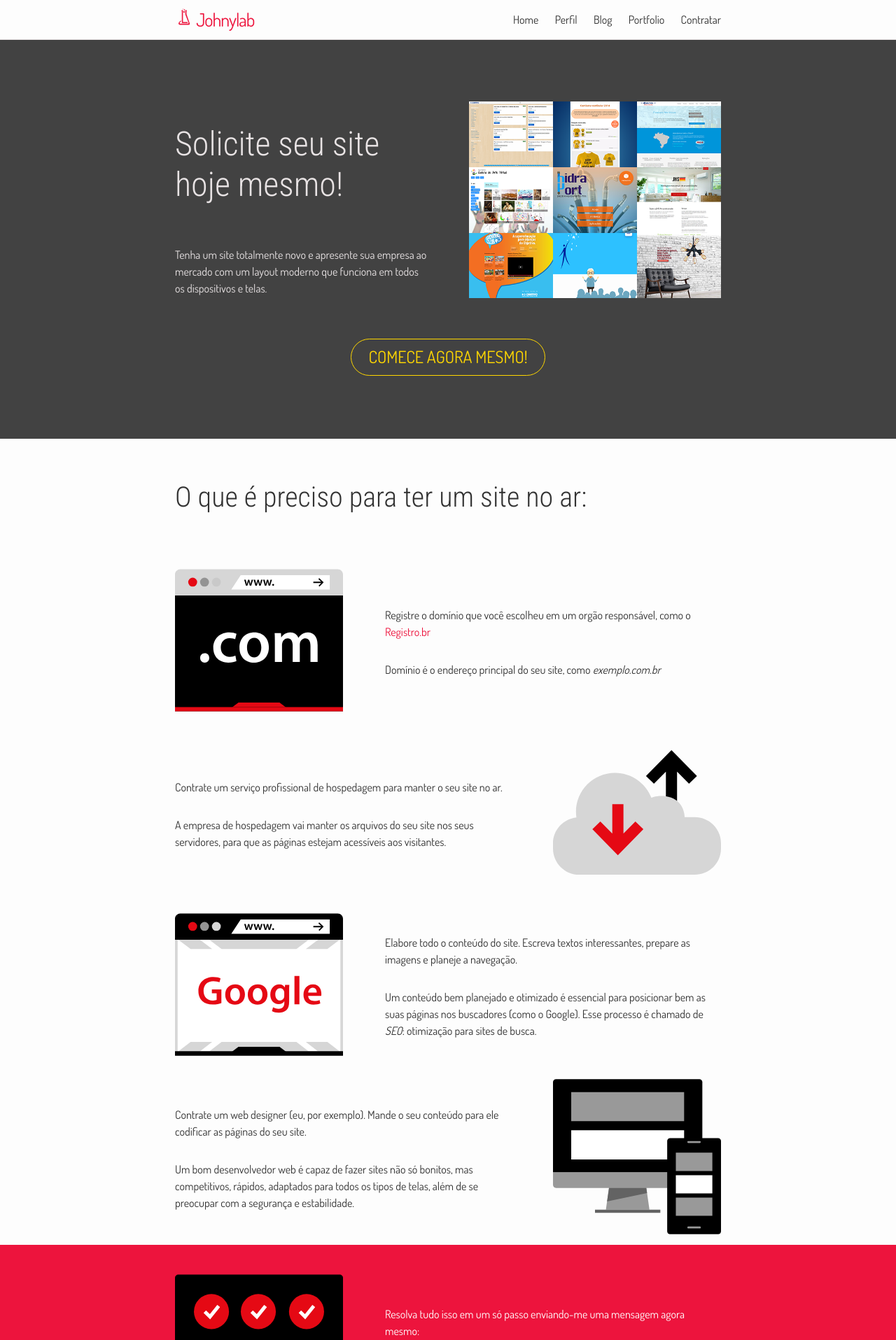
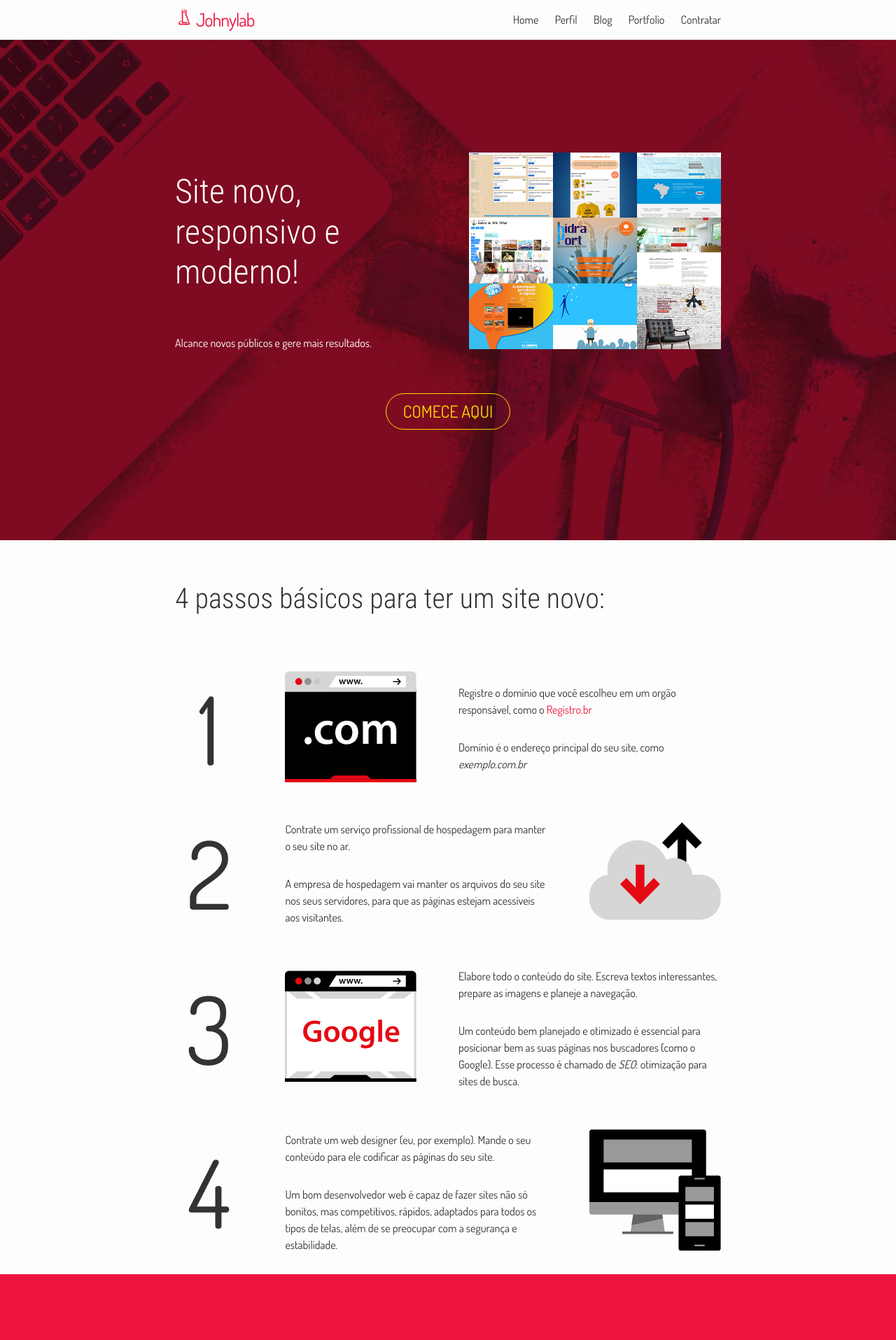
Before and after one commit to johnylab/johnylab.github.io, a Jekyll site: the page built from campanhas/seu-site-novo.html, in a window 1280 px wide. Shown: the top 1915 px of the page at 70% size. Built offline with Jekyll 4.4.1, drawn with Linux system fonts in a browser that asks for light colours; some of the changed text lies outside the part shown.

Commit message:
Refinamento da página de campanha

```diff
--- a/_sass/_sections.sass
+++ b/_sass/_sections.sass
@@ -1,25 +1,9 @@
 .section-
 
     &hero
-        position: relative
         +media-query($on-laptop)
             padding-top: $spacing-unit / 2
             padding-bottom: $spacing-unit / 2
-        .video-bg
-            position: absolute
-            top: 0
-            left: 0
-            width: 100%
-            height: 100%
-            overflow: hidden
-            z-index: -1
-            video
-                position: absolute
-                top: 50%
-                left: 50%
-                min-width: 100%
-                min-height: 100%
-                transform: translate(-50%, -50%)
         p
             line-height: 1.75
         span
@@ -74,5 +58,10 @@
                     width: 150px
                     height: 150px
                     margin: auto
+        .service-counter
+            width: 15vmin
+            font-size: 50px
+            font-size: 15vmin
+            text-align: center
 
     // &blog
--- a/campanhas/seu-site-novo.html
+++ b/campanhas/seu-site-novo.html
@@ -8,11 +8,11 @@ excerpt: >
     Entre em contato agora e resolva tudo isso.
 ---
 
-<section class="page-content hero dark">
+<section class="page-content top-section hero brand">
     <div class="wrapper" data-grid="center spacing">
         <header data-cell="1of2">
-            <h1>Solicite seu site hoje mesmo!</h1>
-            <p>Tenha um site totalmente novo e apresente sua empresa ao mercado com um layout moderno que funciona em todos os dispositivos e telas.</p>
+            <h1>Site novo, responsivo e moderno!</h1>
+            <p>Alcance novos públicos e gere mais resultados.</p>
         </header>
         <div data-cell="1of2" data-grid="row center wrap">
             {% for t in site.trabalhos %}
@@ -21,45 +21,56 @@ excerpt: >
         </div>
     </div>
     <p data-text="center lg">
-        <a href="#contato" onclick="ga('send', 'event', 'Contato', 'Abrir form de contato', 'Faça seu site @ topo');" data-btn>COMECE AGORA MESMO!</a>
+        <a href="#contato" onclick="ga('send', 'event', 'Contato', 'Abrir form de contato', 'Faça seu site @ topo');" data-btn>COMECE AQUI</a>
     </p>
 </section>
 
 <section class="section-services">
+
     <header class="wrapper">
-        <h2>O que é preciso para ter um site no ar:</h2>
+        <h2>4 passos básicos para ter um site novo:</h2>
     </header>
+
     <div class="wrapper">
-        <div data-grid="center spacing">
+        <article data-grid="center spacing">
+            <div data-cell="shrink" class="service-counter">1</div>
             <div data-cell="1of3" class="service-item">{% include svg/campain-browser.svg %}</div>
             <div data-cell="2of3">
                 <p>Registre o domínio que você escolheu em um orgão responsável, como o <a href="http://registro.br/" target="_blank">Registro.br</a></p>
                 <p>Domínio é o endereço principal do seu site, como <em>exemplo.com.br</em></p>
             </div>
-        </div>
-        <div data-grid="center spacing">
+        </article>
+        <article data-grid="center spacing">
+            <div data-cell="shrink" class="service-counter">2</div>
             <div data-cell="1of3 order-1" class="service-item">{% include svg/campain-streaming.svg %}</div>
             <div data-cell="2of3">
                 <p>Contrate um serviço profissional de hospedagem para manter o seu site no ar.</p>
                 <p>A empresa de hospedagem vai manter os arquivos do seu site nos seus servidores, para que as páginas estejam acessíveis aos visitantes.</p>
             </div>
-        </div>
-        <div data-grid="center spacing">
+        </article>
+        <article data-grid="center spacing">
+            <div data-cell="shrink" class="service-counter">3</div>
             <div data-cell="1of3" class="service-item">{% include svg/campain-browsing-google.svg %}</div>
             <div data-cell="2of3">
                 <p>Elabore todo o conteúdo do site. Escreva textos interessantes, prepare as imagens e planeje a navegação.</p>
                 <p>Um conteúdo bem planejado e otimizado é essencial para posicionar bem as suas páginas nos buscadores (como o Google). Esse processo é chamado de <em>SEO</em>: otimização para sites de busca.</p>
             </div>
-        </div>
-        <div data-grid="center spacing">
+        </article>
+        <article data-grid="center spacing">
+            <div data-cell="shrink" class="service-counter">4</div>
             <div data-cell="1of3 order-1" class="service-item">{% include svg/campain-devices.svg %}</div>
             <div data-cell="2of3">
                 <p>Contrate um web designer (eu, por exemplo). Mande o seu conteúdo para ele codificar as páginas do seu site.</p>
                 <p>Um bom desenvolvedor web é capaz de fazer sites não só bonitos, mas competitivos, rápidos, adaptados para todos os tipos de telas, além de se preocupar com a segurança e estabilidade.</p>
             </div>
+        </article>
     </div>
-    </div>
-    <div class="hero brand" style="background-image: url();background-size: cover;">
+
+    <div class="hero brand">
+        <article>
+            <header class="wrapper">
+                <h3>Simplifique todo o processo do seu site</h3>
+            </header>
             <div data-grid="center spacing" class="wrapper">
                 <div data-cell="1of3" class="service-item">{% include svg/campain-computer-checkboxes.svg %}</div>
                 <div data-cell="2of3">
@@ -67,7 +78,9 @@ excerpt: >
                     <p data-text="center lg"><a href="#contato" onclick="ga('send', 'event', 'Contato', 'Abrir form de contato', 'Faça seu site @ serviços');" data-btn="">ENVIAR MENSAGEM</a></p>
                 </div>
             </div>
+        </article>
     </div>
+
 </section>
 
 <section class="page-content wrap-up">
@@ -94,11 +107,19 @@ excerpt: >
         background-image: linear-gradient(to top, #cfd9df 0%, #e2ebf0 100%);
     }
     @media only screen and (min-width:601px) {
+        .top-section, .wrap-up {
+            background-repeat: no-repeat;
+            background-size: cover;
+        }
+        .top-section{
+            padding-top: 10%;
+            padding-bottom: 10%;
+            background-image: url('{{ site.baseurl }}/img/seu-site-novo/dts-modern-workshop.jpg');
+            background-position: top left;
+        }
         .wrap-up {
-            background-image: url('{{ site.baseurl }}/img/jesus-kiteque-desk.jpg');
-            background-repeat: no-repeat;
+            background-image: url('{{ site.baseurl }}/img/seu-site-novo/jesus-kiteque-desk.jpg');
             background-position: bottom left;
-            background-size: cover;
         }
         .wrap-up .call-to-action {
             padding-bottom: 250px;
```
Also changed, not shown: other parts of campanhas/seu-site-novo.html (+5 -5 lines), img/seu-site-novo/dts-modern-workshop.jpg (added), img/seu-site-novo/jesus-kiteque-desk.jpg (renamed from img/jesus-kiteque-desk.jpg). Lines whose indentation alone changed are shown as unchanged.
